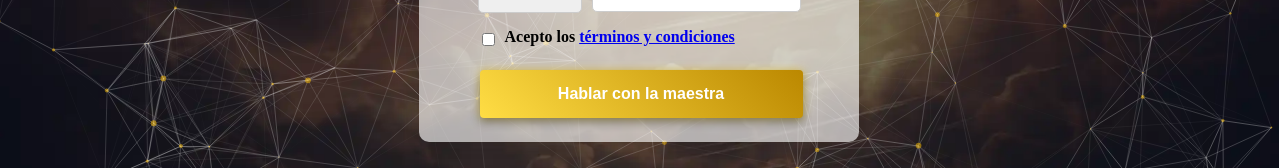
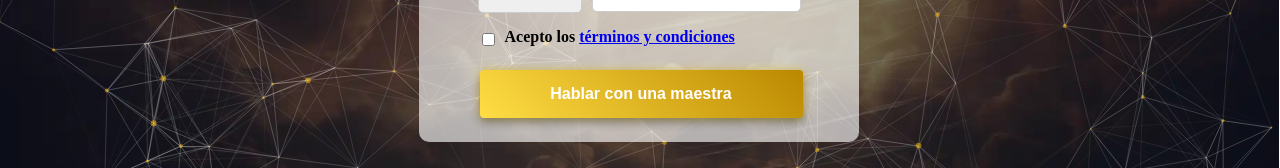
Before and after one commit to AgomezAp/TarotEspa-a, an Angular app in the folder FrontEndTarot/: page /informacion in a window 1280 px wide. Shown: the part 443-611 px from the top of the page. Built offline with nearby package versions, Linux system fonts and the light colour scheme.

Commit message:
update button text to use inclusive language

```diff
--- a/FrontEndTarot/src/app/components/additional-info/additional-info.component.html
+++ b/FrontEndTarot/src/app/components/additional-info/additional-info.component.html
@@ -79,7 +79,7 @@
             Por favor, ingresa un número válido.
           </div>
           <button id="desplegable" class="desplegable" (click)="submitPhone()">
-            Hablar con la maestra
+            Hablar con una maestra
           </button>
         </div>
         <div id="thankYouMessage" class="none">
--- a/FrontEndTarot/src/app/components/description/description.component.html
+++ b/FrontEndTarot/src/app/components/description/description.component.html
@@ -64,7 +64,7 @@
               id="call-to-action"
               (click)="showPopup()"
             >
-              Hablar con la maestra
+              Hablar con una maestra
             </button>
           </div>
         </div>
```
